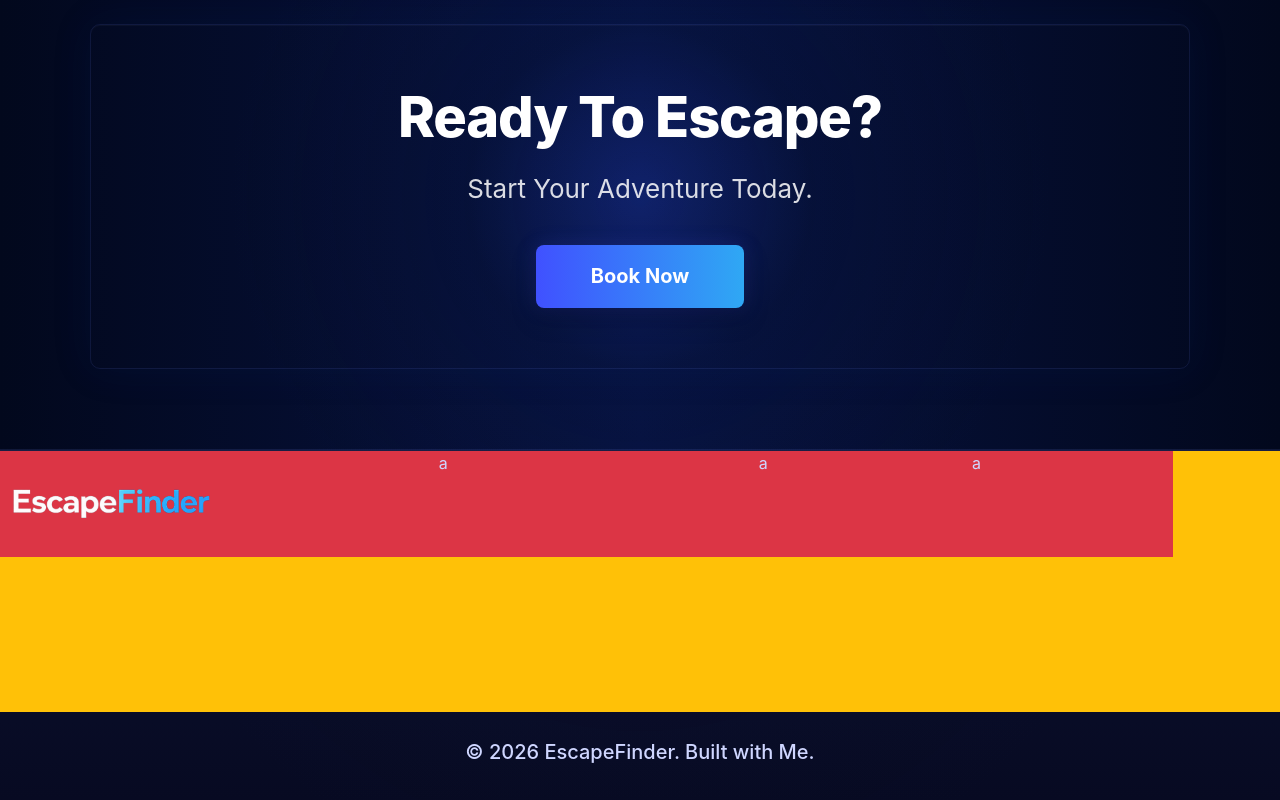
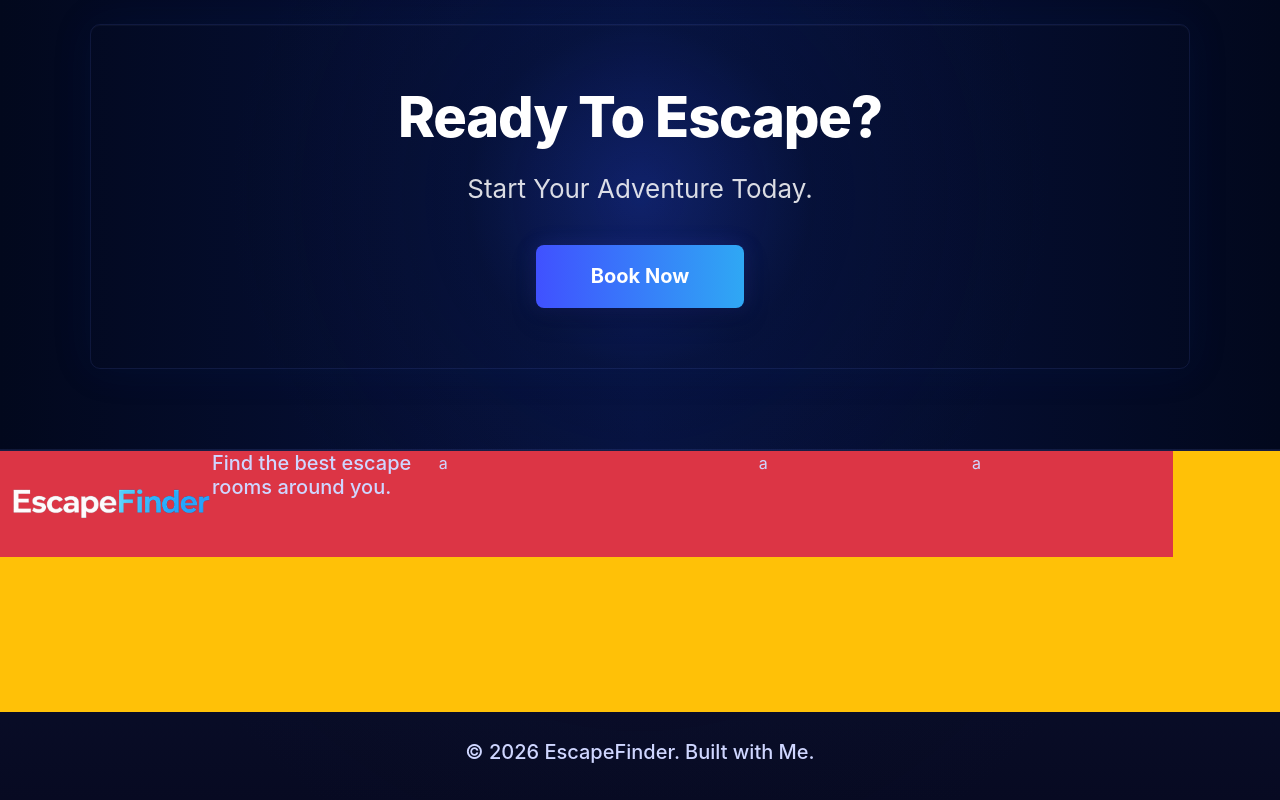
Before and after one commit to kiumars609/escape-finder, a React (Vite) app: page / in a window 1280 px wide. Shown: the part 1087-1887 px from the top of the page. Built offline with nearby package versions, Linux system fonts and the light colour scheme.

Commit message:
Edit Footer

```diff
--- a/src/Components/Footer/Footer.jsx
+++ b/src/Components/Footer/Footer.jsx
@@ -11,6 +11,9 @@ export default function Footer() {
             <div className="row">
               <div className="col-12 col-md-4 bg-danger d-flex">
                 <img src={logo} alt="logo" className="logo" />
+                <h5>
+                    Find the best escape rooms around you.
+                </h5>
               </div>
               <div className="col-12 col-md-3 bg-danger">a</div>
               <div className="col-12 col-md-2 bg-danger">a</div>
```
